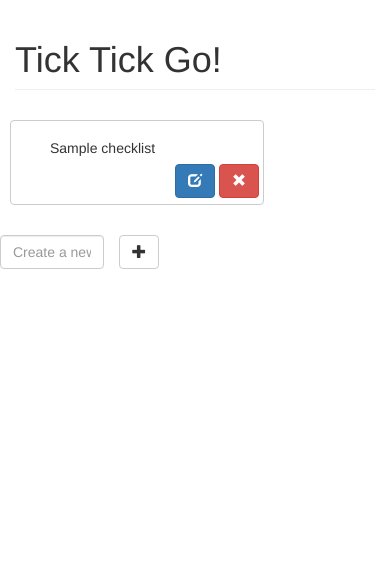
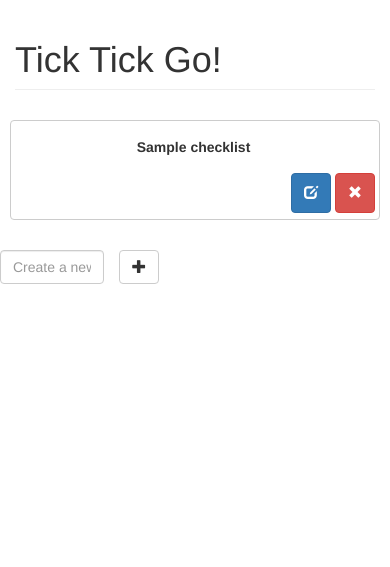
Before and after one commit to prasanthxyz/ticktickgo, a Django app: page /checklists/ in a window 390 px wide. Shown: the top 567 px of the page. Run offline with Django 3.2, Linux system fonts and the light colour scheme; tables that the repository leaves empty hold one stand-in row (values such as "Sample post"); some libraries are stand-ins or nearby versions.

Commit message:
UI improvements

```diff
--- a/checklist/static/css/style.css
+++ b/checklist/static/css/style.css
@@ -23,8 +23,12 @@
 }
 
 .item-text, .checklist-text {
-    margin-left: 10px;
-    border: none;
+    display: none;
+    width: 100%;
+}
+
+.item-text {
+    width: 80%;
 }
 
 .add-item-div {
@@ -65,13 +69,16 @@
 }
 
 .checklist-name {
-    text-align: center;
+    align-self: center;
+    width: 100%;
+    white-space: normal;
 }
 
 .checklistDelete, .checklistEdit, .checklistSave {
     margin-top: -6px;
     margin-right: -11px;
     margin-left: 15px;
+    height: 40px;
 }
 
 .checklistItemEdit {
@@ -89,4 +96,34 @@
 .checklistBtn {
     margin: 10px;
     padding-right: 15px;
+    display: flex;
+    flex-direction: column;
+    align-items: flex-end;
+    justify-content: space-between;
+    height: 100px;
 }
+
+@media only screen and (max-width: 800px) {
+    .half-width {
+        width: 100%;
+    }
+}
+
+.checklist-buttons {
+    display: flex;
+}
+
+.item-label {
+    width: 80%;
+}
+
+.add-item-row {
+    margin-top: 10px;
+    margin-left: 45px;
+}
+
+.checklist-row {
+    display: flex;
+    justify-content: space-between;
+    margin-top: 2px;
+}
--- a/checklist/templates/checklists.html
+++ b/checklist/templates/checklists.html
@@ -1,37 +1,43 @@
 {% extends 'layout.html' %}
 
 {% block content %}
+    <div class="row">
         {% for checklist in checklists %}
-    <div class="row">
-        <div class="col-xs-6">
+        <div class="checkListBox">
+            <div class="col-lg-3 col-md-4 col-sm-6 col-xs-12">
                 <div id="checklistBtn-{{ checklist.id }}" data-url="{% url 'checklist' id=checklist.id %}" class="btn btn-default checklistBtn">
                     <div class="panel-heading checklist-name">
-                    <input id="checklist-text-{{ checklist.id }}" class="checklist-text" value="{{ checklist.name }}" readonly="readonly"/>
+                        <input id="checklist-text-{{ checklist.id }}" class="checklist-text" value="{{ checklist.name }}"/>
+                        <label id="checklist-label-{{ checklist.id }}" class="checklist-label">{{ checklist.name }}</label>
                     </div>
-                <button
-                type="button"
-                class="checklistDelete btn btn-danger pull-right"
-                data-checklist-id="{{ checklist.id }}" />
-                <span class="glyphicon glyphicon-remove"></span>
-            </button>
+                    <div class="checklist-buttons">
                         <button
                             type="button"
                             id="checklistEdit-{{ checklist.id }}"
-                class="checklistEdit btn btn-primary pull-right"
+                            class="checklistEdit btn btn-primary"
                             data-checklist-id="{{ checklist.id }}" />
                             <span class="glyphicon glyphicon-edit"></span>
                         </button>
                         <button
                             type="button"
                             id="checklistSave-{{ checklist.id }}"
-                class="checklistSave btn btn-info pull-right"
+                            class="checklistSave btn btn-info"
                             data-checklist-id="{{ checklist.id }}" />
                             <span class="glyphicon glyphicon-floppy-saved"></span>
+                        </button>
+                        <button
+                            type="button"
+                            id="checklistDelete-{{ checklist.id }}"
+                            class="checklistDelete btn btn-danger"
+                            data-checklist-id="{{ checklist.id }}" />
+                            <span class="glyphicon glyphicon-remove"></span>
                         </button>
                     </div>
                 </div>
             </div>
+        </div>
         {% endfor %}
+    </div>
     <div class="add-checklist-div col-xs-8">
         <form method='POST' role="form" action="{% url 'checklists' %}">
             {% csrf_token %}
@@ -45,9 +51,6 @@
     </div>
     <div class="alertDeletedNotification alert alert-danger col-xs-offset-3 col-xs-2 margin-top-10">
         Checklist deleted
-    </div>
-    <div class="alertEditedNotification alert alert-success col-xs-offset-3 col-xs-2 margin-top-10">
-        Checklist updated
     </div>
     <div class="alertErrorNotification alert alert-danger col-xs-offset-3 col-xs-2 margin-top-10">
         Error
@@ -92,22 +95,27 @@
     });
 
     $('.checklistBtn').click(function(){
+        if ($(this).attr('readonly') == "readonly") {
+            return false;
+        }
+
         window.location = $(this).data('url');
     });
 
     $('.checklistEdit').click(function(event) {
         var checklistId = $(this).data("checklistId");
-        $("#checklistBtn-" + checklistId).off('click');
+        $("#checklistBtn-" + checklistId).attr('readonly', 'readonly');
         $('#checklistEdit-' + checklistId).hide();
-        $('#checklist-text-' + checklistId).removeAttr("readonly");
-        $('#checklist-text-' + checklistId).css({'border': '1px solid grey'});
+        $('#checklistDelete-' + checklistId).hide();
+        $('#checklist-label-' + checklistId).hide();
+        $('#checklist-text-' + checklistId).show();
         $('#checklistSave-' + checklistId).show();
         event.stopPropagation();
     });
     $('.checklistSave').click(function(){
+        var checklistId = $(this).data("checklistId");
         $('.checklistSave').hide();
-        $('.checklist-text').attr("readonly", "readonly");
-        $('.checklist-text').css({'border': 'none'});
+        $('#checklist-text-' + checklistId).hide();
         var checklistId = $(this).data("checklistId");
         $.ajax({
             url: "/checklist/" + checklistId,
@@ -117,12 +125,11 @@
             },
             type: 'PUT',
             success: function(result) {
-                $(".alertEditedNotification").show();
-                setTimeout(function() {
-                    $(".alertEditedNotification").hide();
                 $('.checklistEdit').show();
-                    $("#checklistBtn-" + checklistId).on('click');
-                }, 500);
+                $('#checklistDelete-' + checklistId).show();
+                $('#checklist-label-' + checklistId).html($('#checklist-text-' + checklistId).val());
+                $('#checklist-label-' + checklistId).show();
+                $("#checklistBtn-" + checklistId).removeAttr('readonly');
             },
             error: function(jqXhr, status, err) {
                 $(".alertErrorNotification").show();
```
Also changed, not shown: checklist/templates/checklist.html (+21 -10 lines). Lines whose indentation alone changed are shown as unchanged.
